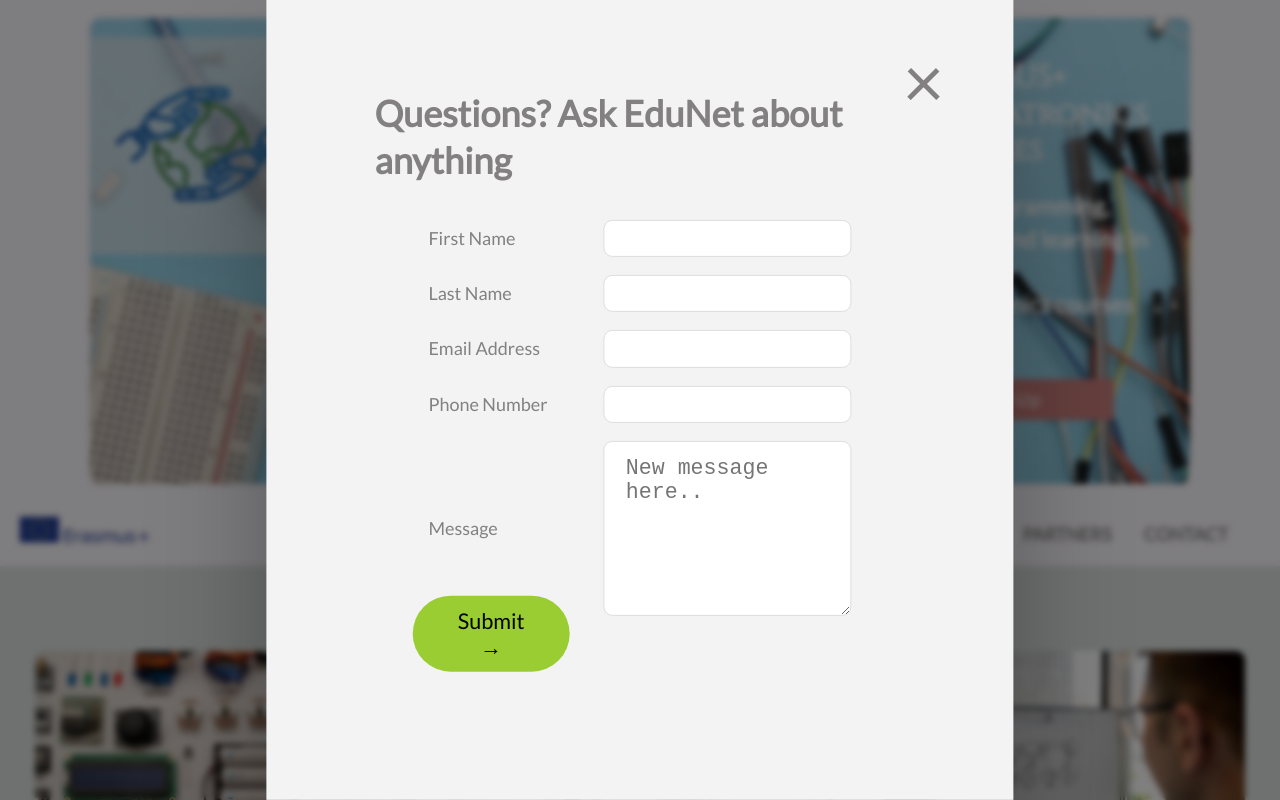
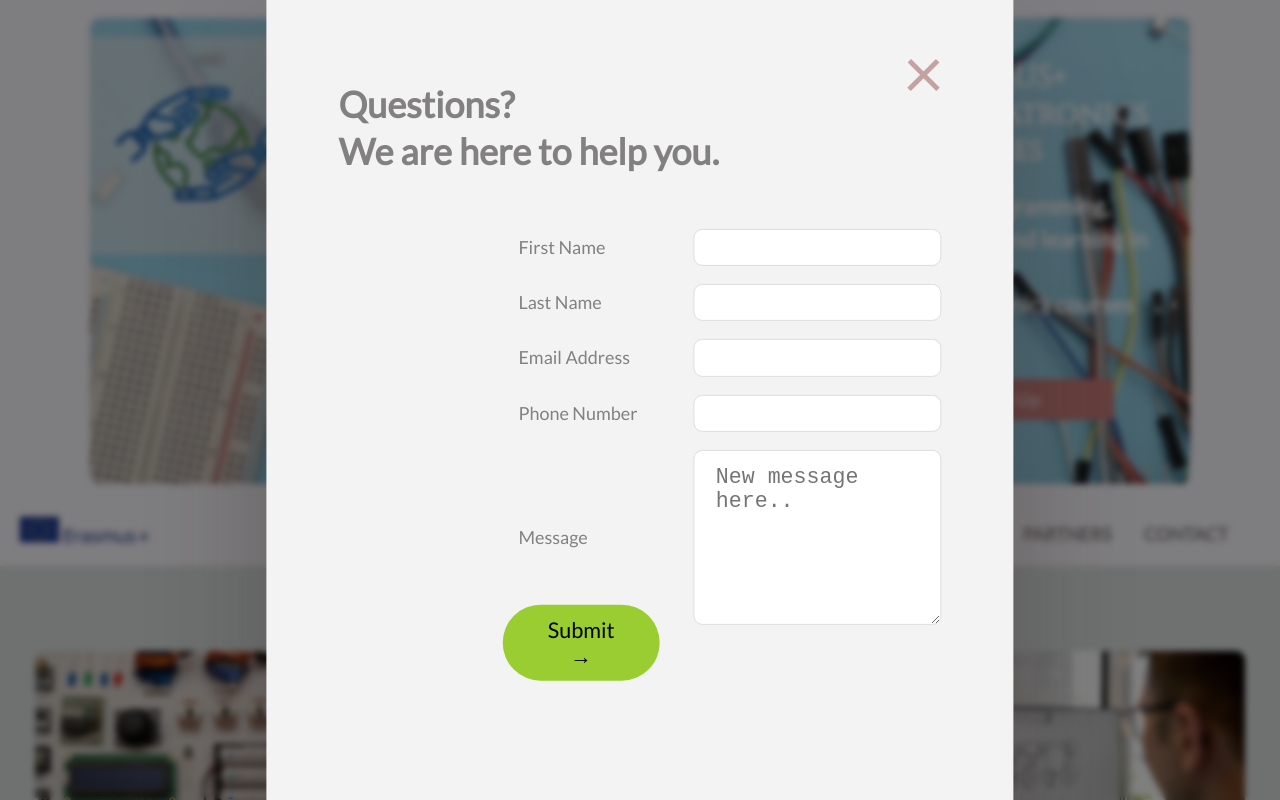
Before and after one commit to Rysley/Mechatronics, a website built with Parcel: page index.html in a window 1280 px wide. Both pictures are taken after a click on the item "CONTACT". Shown: the top 800 px of the page. Built offline with nearby package versions, Linux system fonts and the light colour scheme.

Commit message:
minor changes (type module in index + encrypted mail in js)

```diff
--- a/index.html
+++ b/index.html
@@ -11,7 +11,7 @@
     <title>Mechatronics Courses</title>
     <link rel="shortcut icon" href="./resources/media/images/mecha_arm_16.ico" type="image/x-icon">
     <link rel="icon" href="./resources/media/images/mecha_arm_16.ico" type="image/x-icon">
-    <script defer src="script.js"></script>
+    <script type="module" src="script.js"></script>
   </head>
 
   <body>
@@ -432,9 +432,9 @@
     <div class="modal hidden" id="contact">
       <button class="btn--close-modal">&times;</button>
       <h3 class="modal__header">
-        Questions? Ask EduNet about anything
+        Questions? </br>  We are here to help you.
       </h3>
-      <form class="modal__form" action="https://formsubmit.co/4f2d0a02d217782bcf347642b60bfd94" method="POST">
+      <form class="modal__form" action="https://formsubmit.co/ryszardleykam@gmail.com" method="POST">
         <label>First Name</label>
         <input type="text" class="input" name="first_name" id="input_fname"/>
         <label>Last Name</label>
--- a/resources/CSS/style.css
+++ b/resources/CSS/style.css
@@ -1063,43 +1063,57 @@
 
 .modal {
   position: fixed;
+  left: 50%;
   top: 50%;
-  left: 50%;
-  transform: scale(0.7);
   transform: translate(-50%, -50%);
-  max-width: 60rem;
+  /*   transform: translate(-50%, -50%); */
+  min-height: 30em;
+  max-width: 40em;
   background-color: #f3f3f3;
-  padding: 5rem 6rem;
-  box-shadow: 0 4rem 6rem rgba(0, 0, 0, 0.3);
+  padding: 5rem 4rem;
+  box-shadow: 0 4rem 6rem rgba(46, 33, 33, 0.3);
   z-index: 1000;
   transition: all 0.5s;
 }
 
 .modal__header {
   font-size: 2rem;
-  margin-bottom: 2rem;
+  margin-bottom: 3rem;
   line-height: 1.3;
 }
 
 .modal__form {
-  margin: 0 3rem;
+  margin: 0 0rem;
   display: grid;
-  grid-template-columns: 1fr 2fr;
+  grid-template-columns: auto 1fr;
   align-items: center;
   gap: 1rem;
+}
+
+@media screen and (max-width: 650px) {
+  .modal {
+    width: 80%;
+    max-width: none;
+  }
+}
+
+@media screen and (min-width: 900px) {
+  .modal__form {
+    margin-left: 10rem;
+    margin-right: 0;
+  }
 }
 
 .modal__form input {
   font-size: 1rem;
   padding: 0.4rem;
+  max-width: 290px;
   border: 1px solid #ddd;
   border-radius: 0.5rem;
 }
 
-
-
-
 .modal__form textarea {
+  max-width: 290px;
   font-size: 1.2rem;
   padding: 0.8rem 1.2rem;
   border: 1px solid #ddd;
@@ -1124,7 +1138,7 @@
 
 .btn--close-modal {
   font-family: inherit;
-  color: inherit;
+  color: rgb(197, 162, 162);
   position: absolute;
   top: 2rem;
   right: 3.5rem;
@@ -1135,7 +1149,7 @@
 }
 
 .btn--close-modal:hover {
-  color: rgb(197, 162, 162);
+  color: rgb(199, 136, 136);
   transform: translate(1px, 1px);
   transition: 0.4s ease-out;
 }
@@ -1172,6 +1186,10 @@
   transition-delay: 0.1s;
 }
 
+.btn_submit {
+  max-width: 200px;
+}
+
 @keyframes fadeIn {
   0% {
     opacity: 0;
```
Also changed, not shown: package.json (added, +111 -0 lines), script.js (+0 -20 lines), course-elra.html (deleted), 1 other file.
